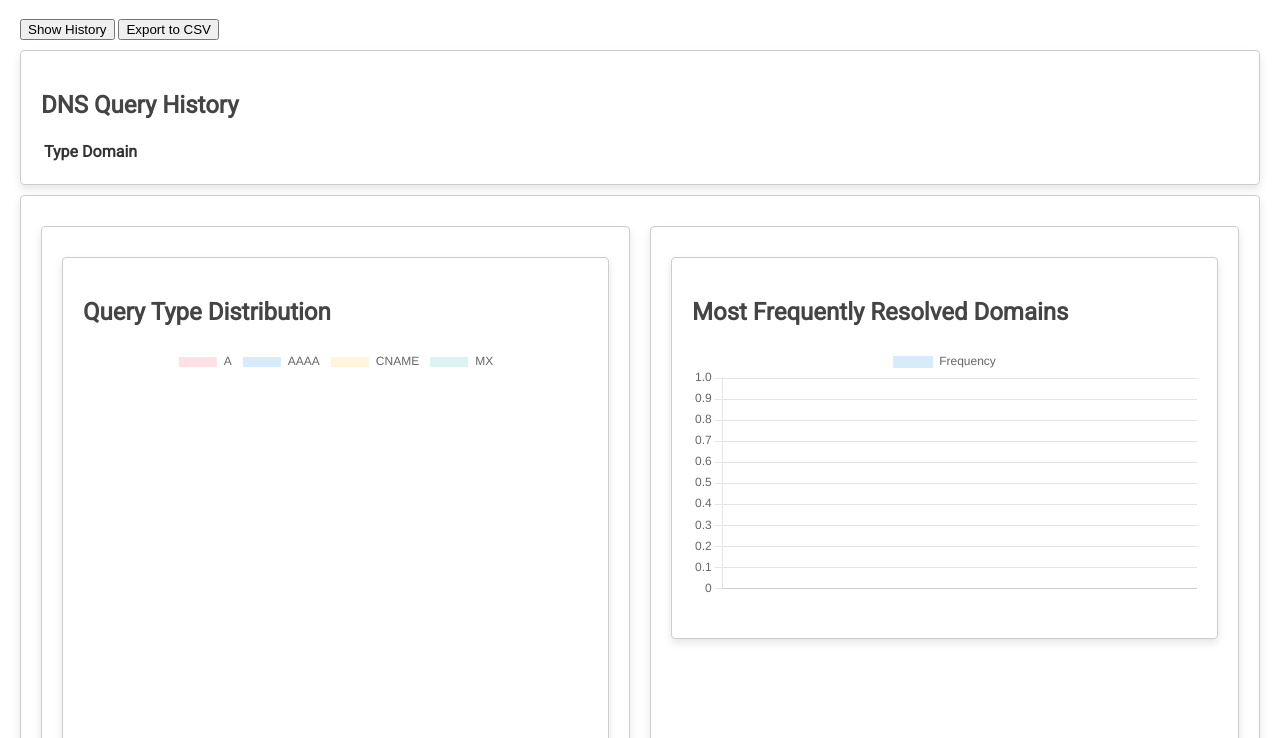
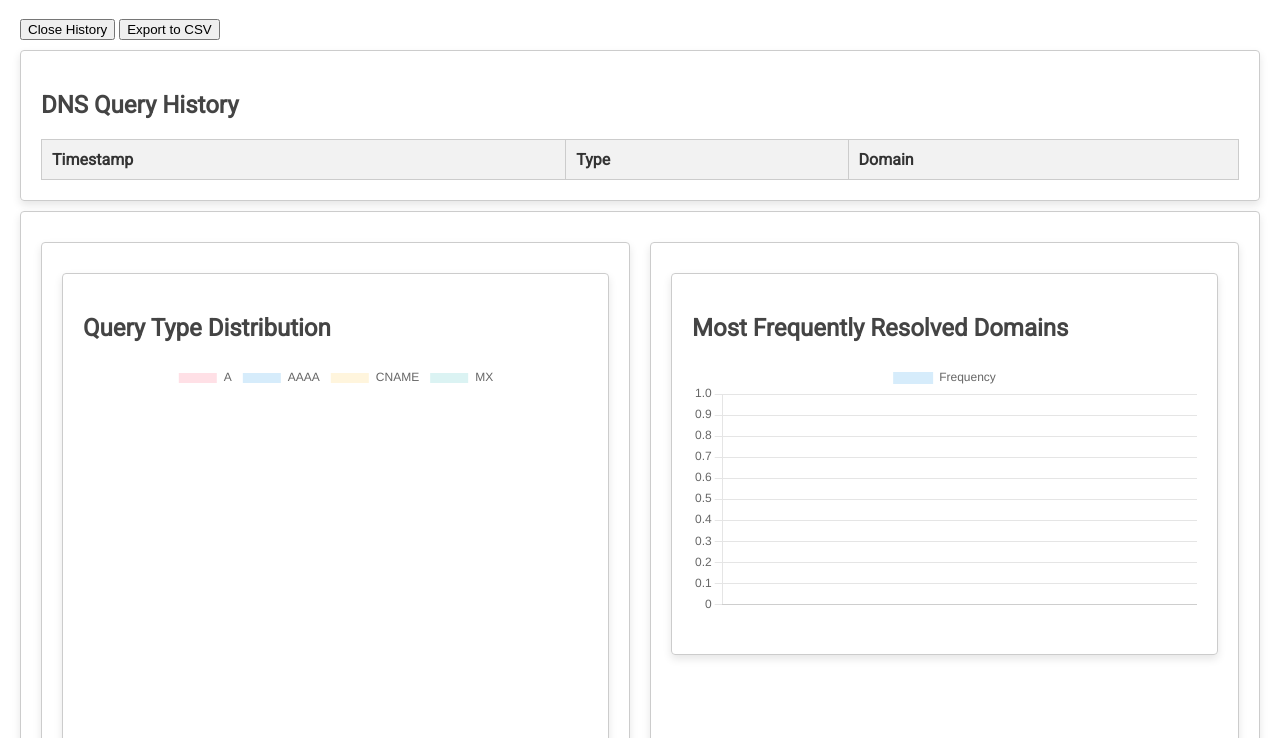
Before and after one commit to jasona7/dns-dashboard, a website: page index.html in a window 1280 px wide. Both pictures are taken after a click on the button "Show History". Shown: the part 62-800 px from the top of the page. Drawn offline with nearby package versions, Linux system fonts and the light colour scheme; no server answers.

Commit message:
Added formatting for history view

```diff
--- a/index.html
+++ b/index.html
@@ -12,6 +12,20 @@
         }
         h1, h2 {
             color: #444;
+        }
+        table {
+            width: 100%;
+            border-collapse: collapse;
+            margin-top: 20px;
+            border: 1px solid #ccc;
+        }
+        th, td {
+            padding: 10px;
+            border: 1px solid #ccc;
+            text-align: left;
+        }
+        th {
+            background-color: #f2f2f2;
         }
         canvas {
             max-width: 100%;
@@ -40,7 +54,7 @@
 </head>
 <body>
     <h1>DNS Dashboard</h1>
-    <button onclick="showHistory()">Show History</button>
+    <button id="toggleHistoryButton" onclick="toggleHistory()">Show History</button>
     <button onclick="exportToCSV()">Export to CSV</button>
     <div id="dnsHistory"></div>
     <div class="dashboard-grid">
@@ -62,70 +76,32 @@
                 <canvas id="queryVolumeChart"></canvas>
             </div>
         </div>
+        <div class="resizable">
+            <div id="dnsResponseTimeDiv">
+                <h2>DNS Response Time Over Time</h2>
+                <canvas id="dnsResponseTimeChart"></canvas>
+            </div>
+        </div>
     </div>
     <script>
-        const queryTypeData = {
-            labels: ['A', 'AAAA', 'CNAME', 'MX'],
-            datasets: [{
-                label: 'Query Types',
-                data: [0, 0, 0, 0],
-                backgroundColor: [
-                    'rgba(255, 99, 132, 0.2)',
-                    'rgba(54, 162, 235, 0.2)',
-                    'rgba(255, 206, 86, 0.2)',
-                    'rgba(75, 192, 192, 0.2)'
-                ]
-            }]
-        };
-        const mostResolvedDomainsData = {
-            labels: [],
-            datasets: [{
-                label: 'Frequency',
-                data: [],
-                backgroundColor: 'rgba(54, 162, 235, 0.2)'
-            }]
-        };
-        const queryVolumeData = {
-            labels: [],
-            datasets: [{
-                label: 'Query Volume',
-                data: [],
-                borderColor: 'rgba(75, 192, 192, 0.2)'
-            }]
-        };
-        const queryTypeCtx = document.getElementById('queryTypeChart').getContext('2d');
-        const queryTypeChart = new Chart(queryTypeCtx, {
-            type: 'pie',
-            data: queryTypeData
-        });
-        const mostResolvedDomainsCtx = document.getElementById('mostResolvedDomainsChart').getContext('2d');
-        const mostResolvedDomainsChart = new Chart(mostResolvedDomainsCtx, {
-            type: 'bar',
-            data: mostResolvedDomainsData
-        });
-        const queryVolumeCtx = document.getElementById('queryVolumeChart').getContext('2d');
-        const queryVolumeChart = new Chart(queryVolumeCtx, {
-            type: 'line',
-            data: queryVolumeData
-        });
-        const socket = io.connect('http://localhost:3000');
+        let isHistoryVisible = false;  // Variable to track if the history is visible or not
 
-        // Log when the client successfully connects to the server
-        socket.on('connect', () => {
-            console.log('Client has connected to the server!');
-        });
-
-        // Log when the client disconnects from the server
-        socket.on('disconnect', () => {
-            console.log('The client has disconnected!');
-        });
-
-        const dnsDataHistory = [];
+        // Function to toggle the history view
+        function toggleHistory() {
+            if (isHistoryVisible) {
+                document.getElementById('dnsHistory').innerHTML = '';
+                document.getElementById('toggleHistoryButton').innerText = 'Show History';
+            } else {
+                showHistory();
+                document.getElementById('toggleHistoryButton').innerText = 'Close History';
+            }
+            isHistoryVisible = !isHistoryVisible;
+        }
 
         function showHistory() {
-            let historyHtml = '<h2>DNS Query History</h2><table><tr><th>Type</th><th>Domain</th></tr>';
+            let historyHtml = '<h2>DNS Query History</h2><table><tr><th>Timestamp</th><th>Type</th><th>Domain</th></tr>';
             for (const item of dnsDataHistory) {
-                historyHtml += `<tr><td>${item.type}</td><td>${item.domain}</td></tr>`;
+                historyHtml += `<tr><td>${item.timestamp}</td><td>${item.type}</td><td>${item.domain}</td></tr>`;
             }
             historyHtml += '</table>';
             document.getElementById('dnsHistory').innerHTML = historyHtml;
@@ -144,6 +120,70 @@
             link.click();
             document.body.removeChild(link);
         }
+
+        const queryTypeData = {
+            labels: ['A', 'AAAA', 'CNAME', 'MX'],
+            datasets: [{
+                label: 'Query Types',
+                data: [0, 0, 0, 0],
+                backgroundColor: [
+                    'rgba(255, 99, 132, 0.2)',
+                    'rgba(54, 162, 235, 0.2)',
+                    'rgba(255, 206, 86, 0.2)',
+                    'rgba(75, 192, 192, 0.2)'
+                ]
+            }]
+        };
+
+        const mostResolvedDomainsData = {
+            labels: [],
+            datasets: [{
+                label: 'Frequency',
+                data: [],
+                backgroundColor: 'rgba(54, 162, 235, 0.2)'
+            }]
+        };
+
+        const queryVolumeData = {
+            labels: [],
+            datasets: [{
+                label: 'Query Volume',
+                data: [],
+                borderColor: 'rgba(75, 192, 192, 0.2)'
+            }]
+        };
+
+        const queryTypeCtx = document.getElementById('queryTypeChart').getContext('2d');
+        const queryTypeChart = new Chart(queryTypeCtx, {
+            type: 'pie',
+            data: queryTypeData
+        });
+
+        const mostResolvedDomainsCtx = document.getElementById('mostResolvedDomainsChart').getContext('2d');
+        const mostResolvedDomainsChart = new Chart(mostResolvedDomainsCtx, {
+            type: 'bar',
+            data: mostResolvedDomainsData
+        });
+
+        const queryVolumeCtx = document.getElementById('queryVolumeChart').getContext('2d');
+        const queryVolumeChart = new Chart(queryVolumeCtx, {
+            type: 'line',
+            data: queryVolumeData
+        });
+
+        const socket = io.connect('http://localhost:3000');
+
+        // Log when the client successfully connects to the server
+        socket.on('connect', () => {
+            console.log('Client has connected to the server!');
+        });
+
+        // Log when the client disconnects from the server
+        socket.on('disconnect', () => {
+            console.log('The client has disconnected!');
+        });
+
+        const dnsDataHistory = [];
 
         socket.on('dnsData', (data) => {
             console.log('Received data from server:', data);
```
